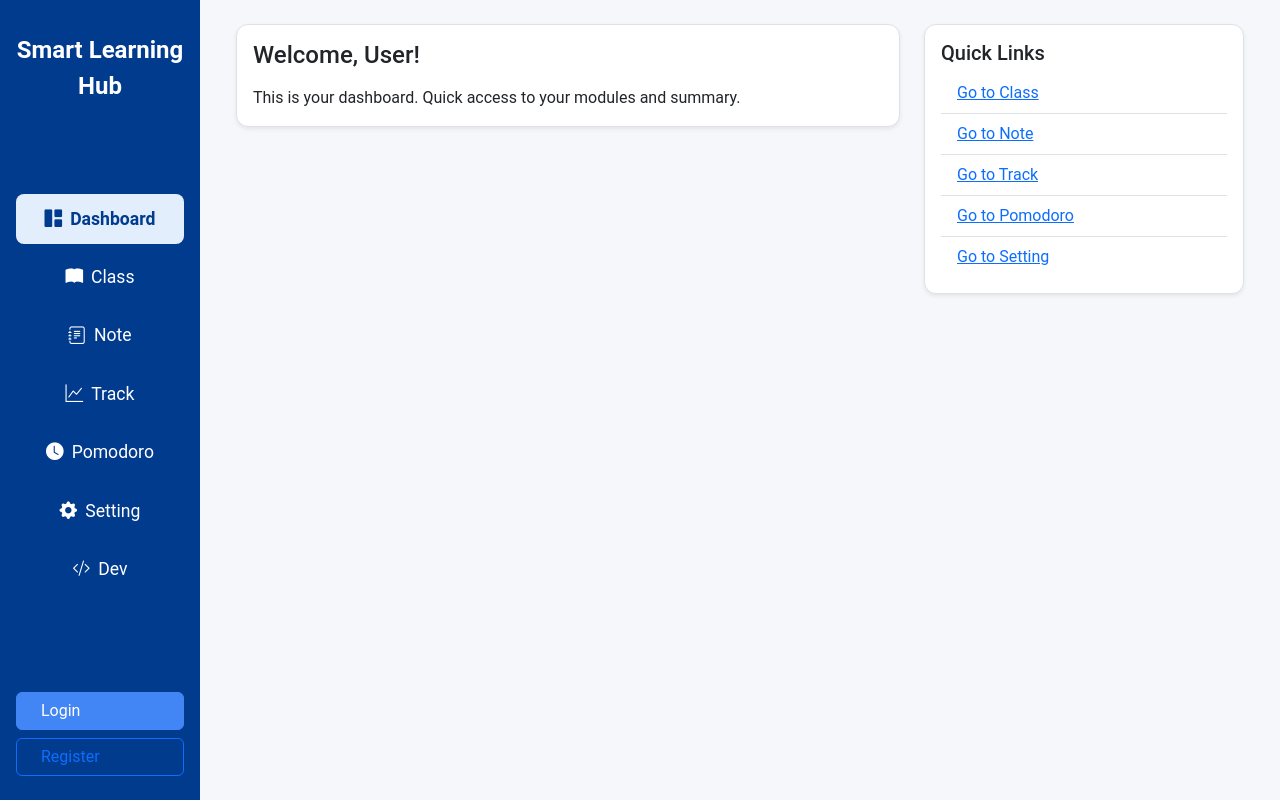
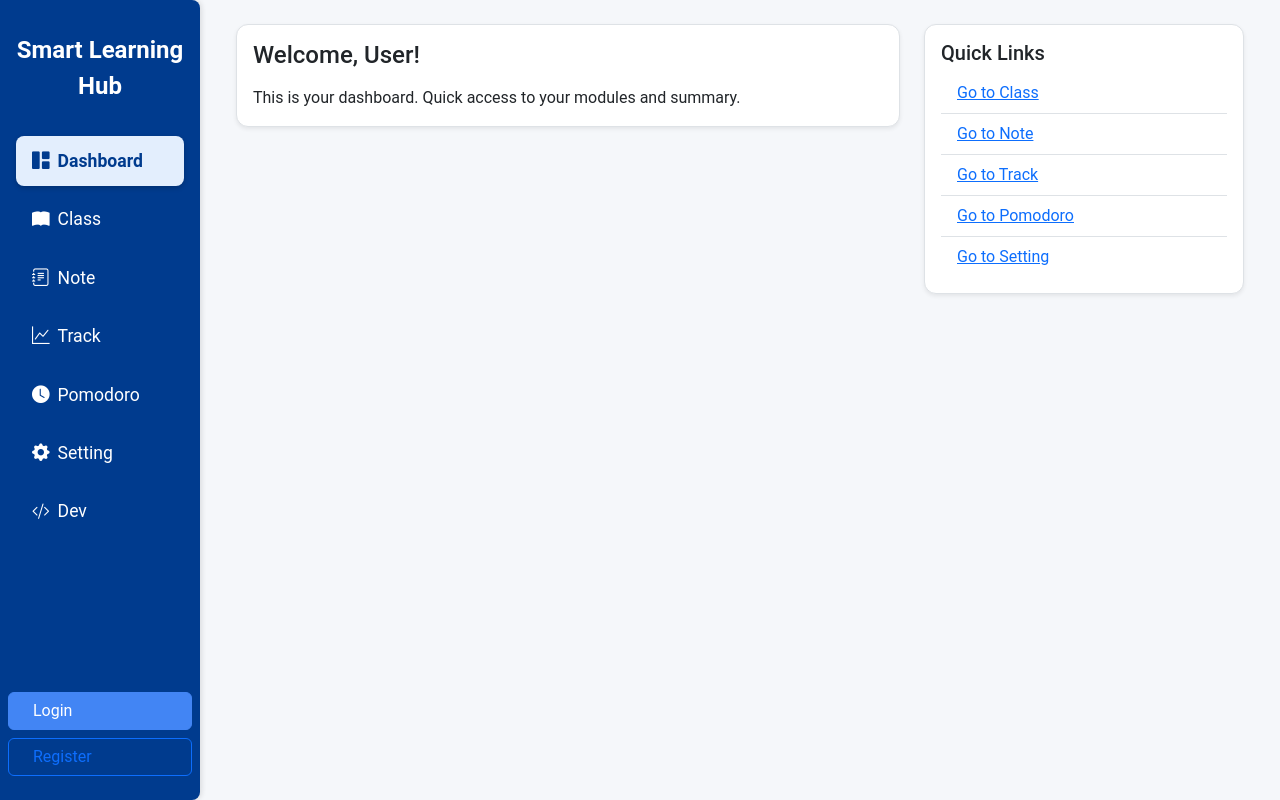
Before and after one commit to Kritternai/PyProject, a Flask app: page / in a window 1280 px wide. Run offline with Flask 3, Linux system fonts and the light colour scheme; parts of the project's set-up code (start-up, migrations or seed data) failed here and were passed over; some libraries are stand-ins or nearby versions.

Commit message:
Enhance sidebar UI with shadow and improved link styles; adjust dropdown menu width

```diff
--- a/app/templates/base.html
+++ b/app/templates/base.html
@@ -16,13 +16,16 @@
       display: flex; flex-direction: column; align-items: stretch;
       position: fixed; top: 0; left: 0; bottom: 0; /* Fixed positioning */
       z-index: 1000; /* Ensure it's above other content */
+      box-shadow: 2px 0 5px rgba(0, 0, 0, 0.1); /* Added shadow */
+      border-top-right-radius: 0.5rem;
+      border-bottom-right-radius: 0.5rem;
     }
     .sidebar-logo { font-size: 1.5rem; font-weight: bold; color: #fff; text-align: center; padding: 2rem 0 1rem 0; }
-    .sidebar-menu { flex: 1 1 0; display: flex; flex-direction: column; justify-content: center; gap: 0.5rem; }
-    .sidebar .nav-link { color: #fff; font-size: 1.1rem; text-align: center; border-radius: 0.5rem; margin: 0 1rem; padding: 0.75rem 0; transition: background 0.2s, color 0.2s; }
-    .sidebar .nav-link.active, .sidebar .nav-link:focus { background: #e3eefd; color: #003B8E !important; font-weight: bold; }
-    .sidebar .nav-link:hover { background: #e3eefd; color: #003B8E !important; }
-    .sidebar-auth { padding: 1.5rem 1rem 1.5rem 1rem; }
+    .sidebar-menu { flex: 1 1 0; display: flex; flex-direction: column; justify-content: flex-start; gap: 0.5rem; padding-top: 1rem; }
+    .sidebar .nav-link { color: #fff; font-size: 1.1rem; text-align: left; border-radius: 0.5rem; margin: 0 1rem; padding: 0.75rem 1rem; transition: background 0.2s, color 0.2s; display: flex; align-items: center; }
+    .sidebar .nav-link.active, .sidebar .nav-link:focus { background: #e3eefd; color: #003B8E !important; font-weight: bold; box-shadow: 0 2px 5px rgba(0, 0, 0, 0.2); }
+    .sidebar .nav-link:hover { background: #e3eefd; color: #003B8E !important; box-shadow: 0 2px 5px rgba(0, 0, 0, 0.2); }
+    .sidebar-auth { padding: 1.5rem 0.5rem 1.5rem 0.5rem; }
     /* Adjust main content to not be hidden by fixed sidebar */
     main.flex-grow-1 { margin-left: 200px; /* Same as sidebar max-width */ }
 
--- a/app/templates/sidebar_auth_fragment.html
+++ b/app/templates/sidebar_auth_fragment.html
@@ -3,7 +3,7 @@
     <button class="btn btn-light dropdown-toggle w-100" type="button" id="profileDropdown" data-bs-toggle="dropdown" aria-expanded="false">
       <span class="text-primary">Hello, {{ g.user.username if g.user else 'User' }}!</span>
     </button>
-    <ul class="dropdown-menu w-100" aria-labelledby="profileDropdown">
+    <ul class="dropdown-menu" aria-labelledby="profileDropdown">
       <li><a class="dropdown-item" href="#" onclick="loadPage('profile');return false;"><i class="bi bi-person-circle me-2"></i>Profile</a></li>
       <li><a class="dropdown-item" href="#" onclick="loadPage('change_password');return false;"><i class="bi bi-key-fill me-2"></i>Change Password</a></li>
       <li><hr class="dropdown-divider"></li>
```
